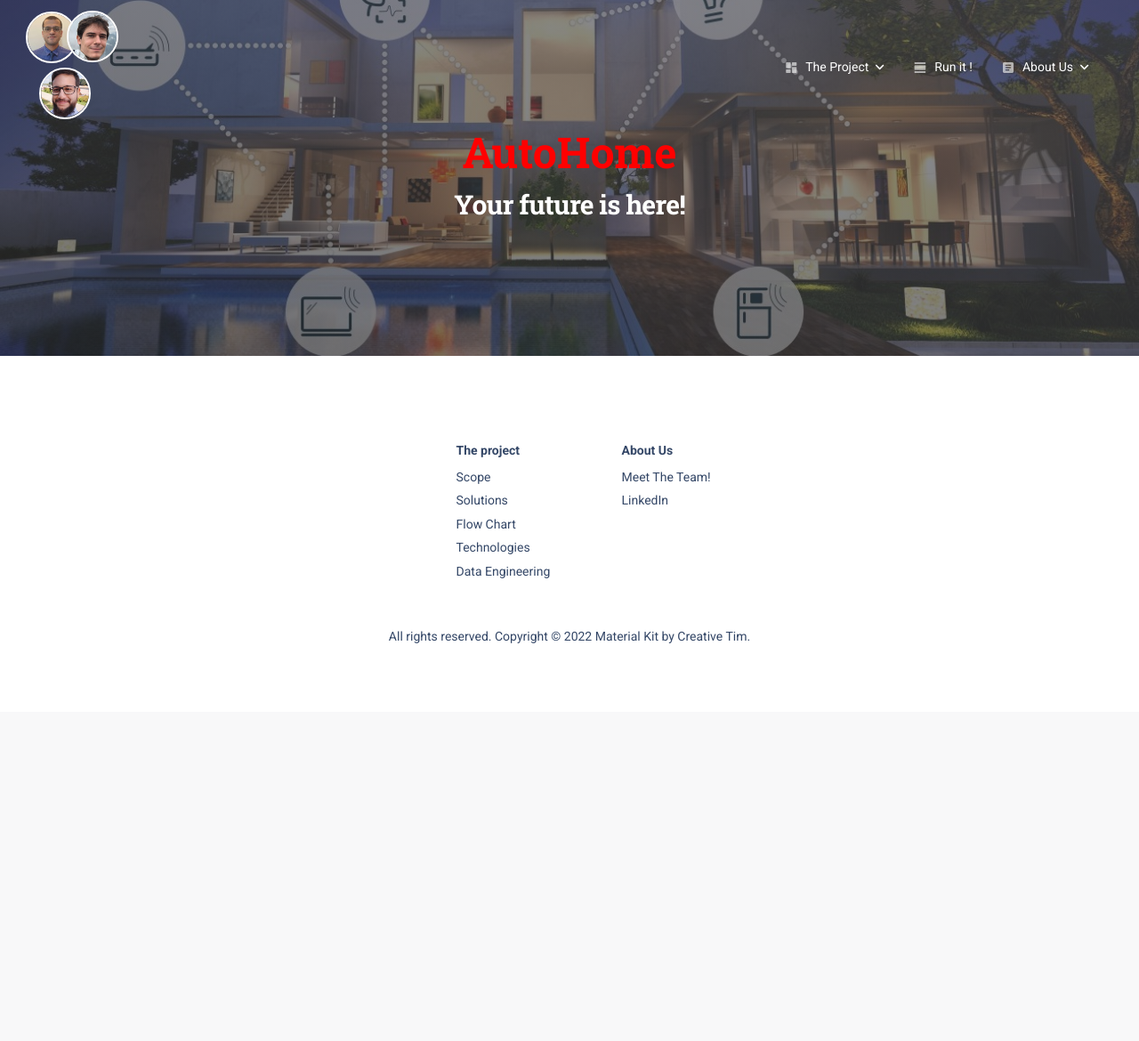
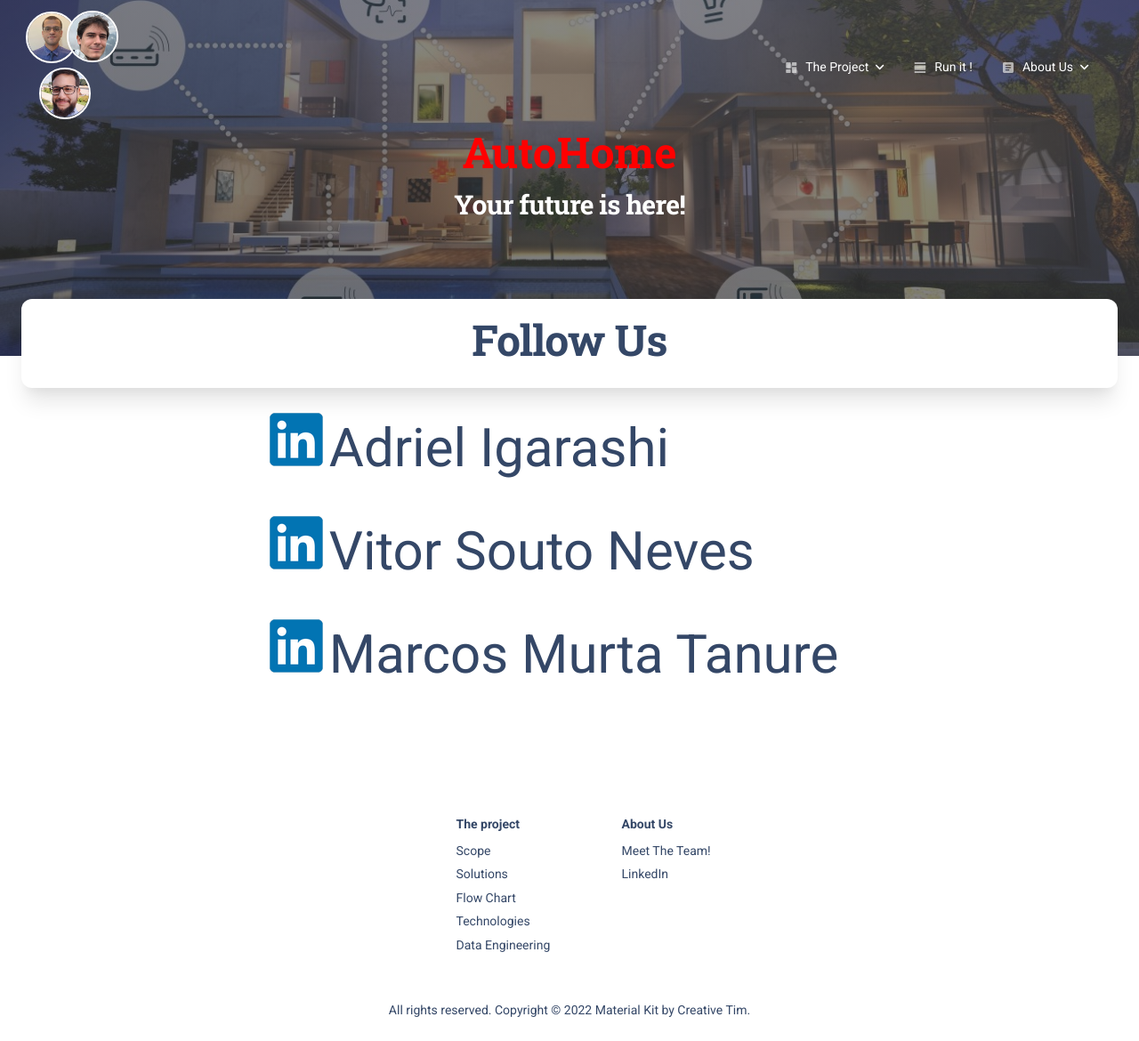
Before and after one commit to adrieligarashi/autohome, a Flask app: page /linkedin in a window 1280 px wide; the page is wider, and only the part inside the window is pictured. Shown: that part at 89% size. Before the commit the page ends 723 px from the top of that part, so only its background shows below. Run offline with Flask 2, Linux system fonts and the light colour scheme; parts of the project's set-up code (start-up, migrations or seed data) failed here and were passed over; some libraries are stand-ins or nearby versions.

Commit message:
ultima versao com site ok

```diff
--- a/autohome/templates/autohome_base.html
+++ b/autohome/templates/autohome_base.html
@@ -32,12 +32,12 @@
             title="Adriel Igarashi" target="_blank">
             <img alt="Image placeholder" src="../static/assets/img/Adriel.png">
           </a>
-          <a href="javascript:;" class="avatar avatar-lg rounded-circle" data-bs-toggle="tooltip" data-bs-placement="bottom"
-            title="Marcos Tanure">
+          <a href="https://www.linkedin.com/in/marcos-murta-tanure/" class="avatar avatar-lg rounded-circle" data-bs-toggle="tooltip" data-bs-placement="bottom"
+            title="Marcos Tanure" target="_blank">
             <img alt="Image placeholder" src="../static/assets/img/Marcos.jpeg">
           </a>
-          <a href="javascript:;" class="avatar avatar-lg rounded-circle" data-bs-toggle="tooltip" data-bs-placement="bottom"
-            title="Vitor Neves">
+          <a href="https://www.linkedin.com/in/vitor-souto-n/" class="avatar avatar-lg rounded-circle" data-bs-toggle="tooltip" data-bs-placement="bottom"
+            title="Vitor Neves" target="_blank">
             <img alt="Image placeholder" src="../static/assets/img/Vitor.png">
           </a>
           </a>
--- a/autohome/templates/index.html
+++ b/autohome/templates/index.html
@@ -12,4 +12,5 @@
         </div>
       </div>
     </div>
+
 {% endblock %}
--- a/autohome/templates/linkedin.html
+++ b/autohome/templates/linkedin.html
@@ -1 +1,33 @@
 {% extends "autohome_base.html" %}
+
+{% block body_theteam %}
+
+<div class="card card-body shadow-xl mx-3 mx-md-4 mt-n6">
+  <div class="container">
+    <div class="section text-center">
+      <h1 class="title">  Follow Us </h1>
+    </div>
+  </div>
+</div>
+
+<div style="display: flex; width:100%; height:100%; justify-content: center; ">
+
+  <ul>
+    <a href="https://www.linkedin.com/in/adriel-igarashi/" target="_blank" style="font-size: 60px;">
+    <li style="list-style-image: url(../static/linkedin_logo.png); margin: 20px;">Adriel Igarashi
+    </li></a>
+
+    <a href="https://www.linkedin.com/in/vitor-souto-n/" target="_blank" style="font-size: 60px;">
+    <li style="list-style-image: url(../static/linkedin_logo.png); margin: 20px;">Vitor Souto Neves
+    </li></a>
+
+    <a href="https://www.linkedin.com/in/marcos-murta-tanure/" target="_blank" style="font-size: 60px;">
+    <li style="list-style-image: url(../static/linkedin_logo.png); margin: 20px;">Marcos Murta Tanure
+    </li></a>
+
+  </ul>
+
+
+</div>
+
+{% endblock %}
```
Also changed, not shown: autohome/templates/theteam.html (+15 -0 lines), autohome/static/linkedin_logo.png (added), autohome/static/slides/aboutus/Slide1.JPG (added), 2 other files.
